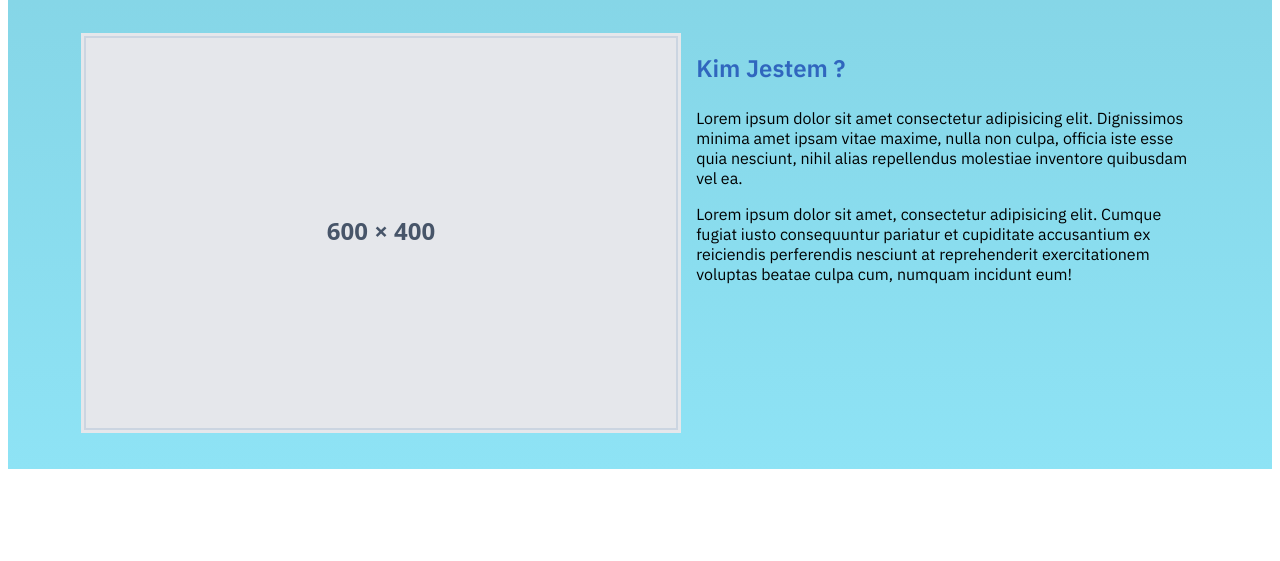
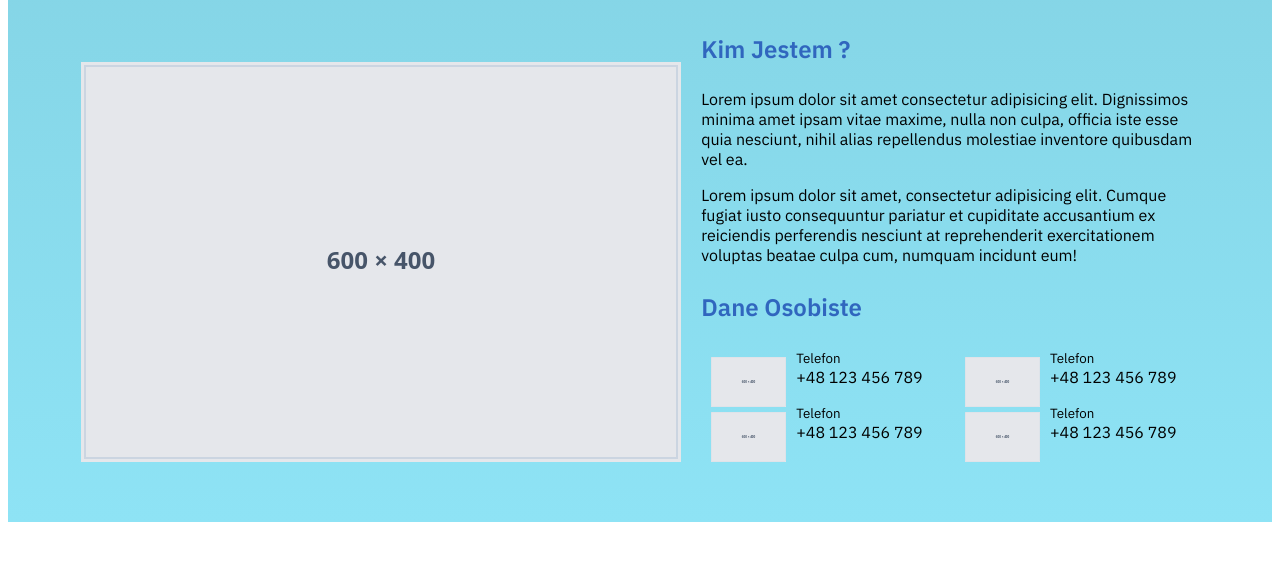
Before and after one commit to FraI3mega/portfolio, a plain HTML site: page index.html in a window 1280 px wide. Shown: the part 601-1162 px from the top of the page. Drawn offline with Linux system fonts and the light colour scheme.

Commit message:
feat: Initial personal info tiles

```diff
--- a/index.html
+++ b/index.html
@@ -34,11 +34,46 @@
         <section id="about" class="back">
             <h2 class="section-title">O <span class="accent">Mnie</span></h2>
             <img src="./assets/placeholder.svg" alt="">
-            <article>
-                <h3 class="accent">Kim Jestem ?</h3>
-                <p>Lorem ipsum dolor sit amet consectetur adipisicing elit. Dignissimos minima amet ipsam vitae maxime, nulla non culpa, officia iste esse quia nesciunt, nihil alias repellendus molestiae inventore quibusdam vel ea.</p>
-                <p>Lorem ipsum dolor sit amet, consectetur adipisicing elit. Cumque fugiat iusto consequuntur pariatur et cupiditate accusantium ex reiciendis perferendis nesciunt at reprehenderit exercitationem voluptas beatae culpa cum, numquam incidunt eum!</p>
-            </article>
+            <div class="section-vertical">
+                <article>
+                    <h3 class="accent">Kim Jestem ?</h3>
+                    <p>Lorem ipsum dolor sit amet consectetur adipisicing elit. Dignissimos minima amet ipsam vitae
+                        maxime, nulla non culpa, officia iste esse quia nesciunt, nihil alias repellendus molestiae
+                        inventore quibusdam vel ea.</p>
+                    <p>Lorem ipsum dolor sit amet, consectetur adipisicing elit. Cumque fugiat iusto consequuntur
+                        pariatur et cupiditate accusantium ex reiciendis perferendis nesciunt at reprehenderit
+                        exercitationem voluptas beatae culpa cum, numquam incidunt eum!</p>
+                </article>
+                <article>
+                    <h3 class="accent">Dane Osobiste</h3>
+                    <div id="personal-data-wrapper">
+                        <div class="personal-data-tile">
+                            <img src="./assets/placeholder.svg" alt="">
+                            <small>Telefon</small>
+                            <br>
+                            +48 123 456 789
+                        </div>
+                        <div class="personal-data-tile">
+                            <img src="./assets/placeholder.svg" alt="">
+                            <small>Telefon</small>
+                            <br>
+                            +48 123 456 789
+                        </div>
+                        <div class="personal-data-tile">
+                            <img src="./assets/placeholder.svg" alt="">
+                            <small>Telefon</small>
+                            <br>
+                            +48 123 456 789
+                        </div>
+                        <div class="personal-data-tile">
+                            <img src="./assets/placeholder.svg" alt="">
+                            <small>Telefon</small>
+                            <br>
+                            +48 123 456 789
+                        </div>
+                    </div>
+                </article>
+            </div>
         </section>
         <section id="offer"></section>
         <section id="projects"></section>
--- a/style.css
+++ b/style.css
@@ -39,18 +39,6 @@
     --deep-ocean: #1d7874ff;
 }
 
-.accent {
-    color: var(--smart-blue)
-}
-
-.back {
-    background: linear-gradient(color-mix(in oklch, var(--frosted-blue) 95%, black),var(--frosted-blue))
-}
-
-.section-title {
-    width: 100%;
-    margin-top: 0%;
-}
 
 html {
   scroll-behavior: smooth;
@@ -76,6 +64,7 @@ h2 {
 h3 {
     font-weight: 600;
     font-size: 150%;
+    margin-top: 0;
 }
 
 header {
@@ -95,6 +84,8 @@ section {
     display: flex;
     flex-wrap: wrap;
     padding: 2% 5%;
+    flex: 1 1 200px;
+    gap: 5px;
 }
 
 article {
@@ -113,3 +104,38 @@ img {
     height: auto;
     max-width: 100%;
 }
+
+.accent {
+    color: var(--smart-blue)
+}
+
+.back {
+    background: linear-gradient(color-mix(in oklch, var(--frosted-blue) 95%, black),var(--frosted-blue))
+}
+
+.section-title {
+    width: 100%;
+    margin-top: 0%;
+}
+
+.section-vertical {
+    display: flex;
+    flex-direction: column;
+    flex: 2 1 300px;
+}
+
+#personal-data-wrapper {
+    display: grid;
+    grid-template-columns: 1fr 1fr;
+    gap: 5px;
+}
+
+.personal-data-tile {
+    height: 50px;
+}
+
+.personal-data-tile img {
+    height: 50px;
+    float: left;
+    padding: 0;
+}
```
